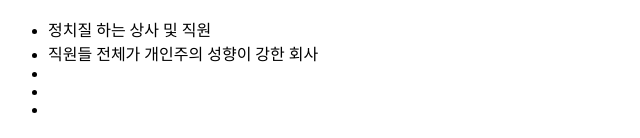
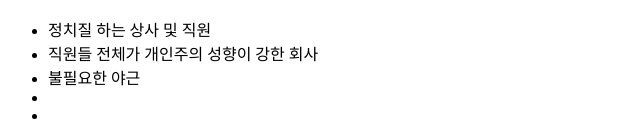
Before and after one commit to korea-webclass/hello, a plain HTML site: page index/index.html in a window 1280 px wide. Shown: the part 1288-1426 px from the top of the page, without its empty margins (0-640 px from the left). Drawn offline with Linux system fonts and the light colour scheme.

Commit message:
hello20201128

```diff
--- a/index/index.html
+++ b/index/index.html
@@ -6,6 +6,7 @@
     <title>안녕하세요.</title>
 </head>
 <body>
+    <!-- hello20201128 -->
     <h1>안녕하세요.</h1>
     <p>
         반갑습니다. "웹클래스(webclass)" 입니다. git/github 입문하였습니다. </br>
@@ -77,7 +78,7 @@
     <ul>
         <li>정치질 하는 상사 및 직원</li>
         <li>직원들 전체가 개인주의 성향이 강한 회사</li>
-        <li></li>
+        <li>불필요한 야근</li>
         <li></li>
         <li></li>
     </ul>
```
